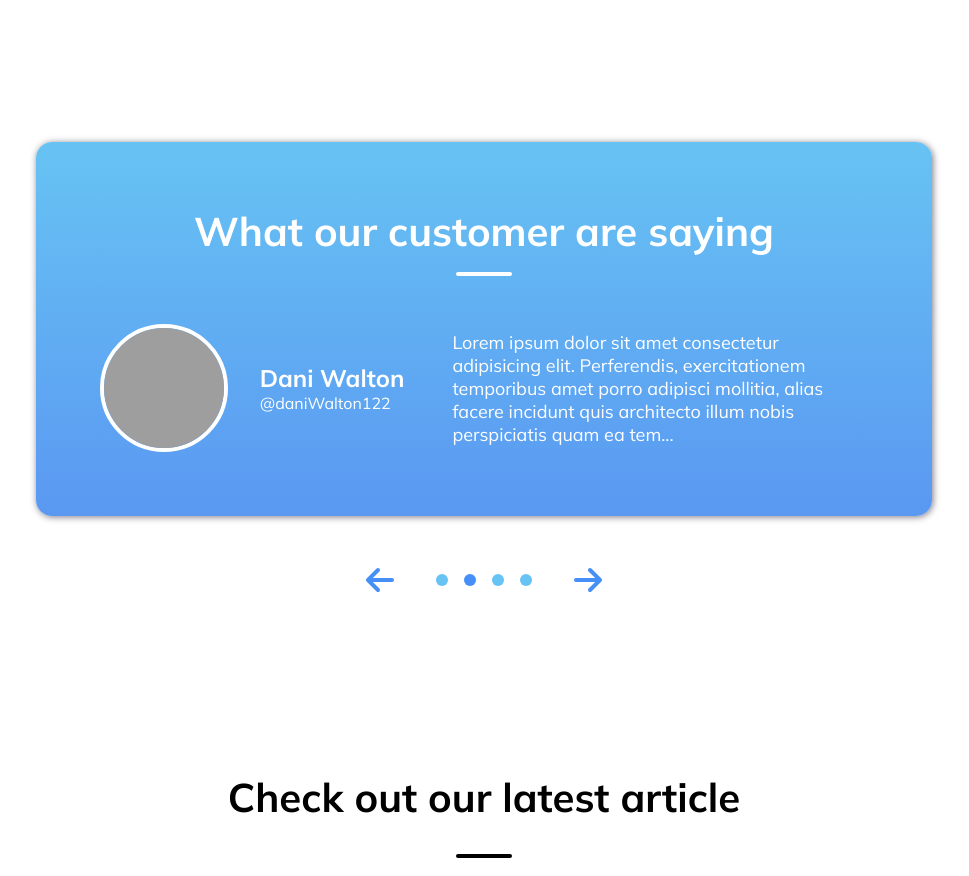
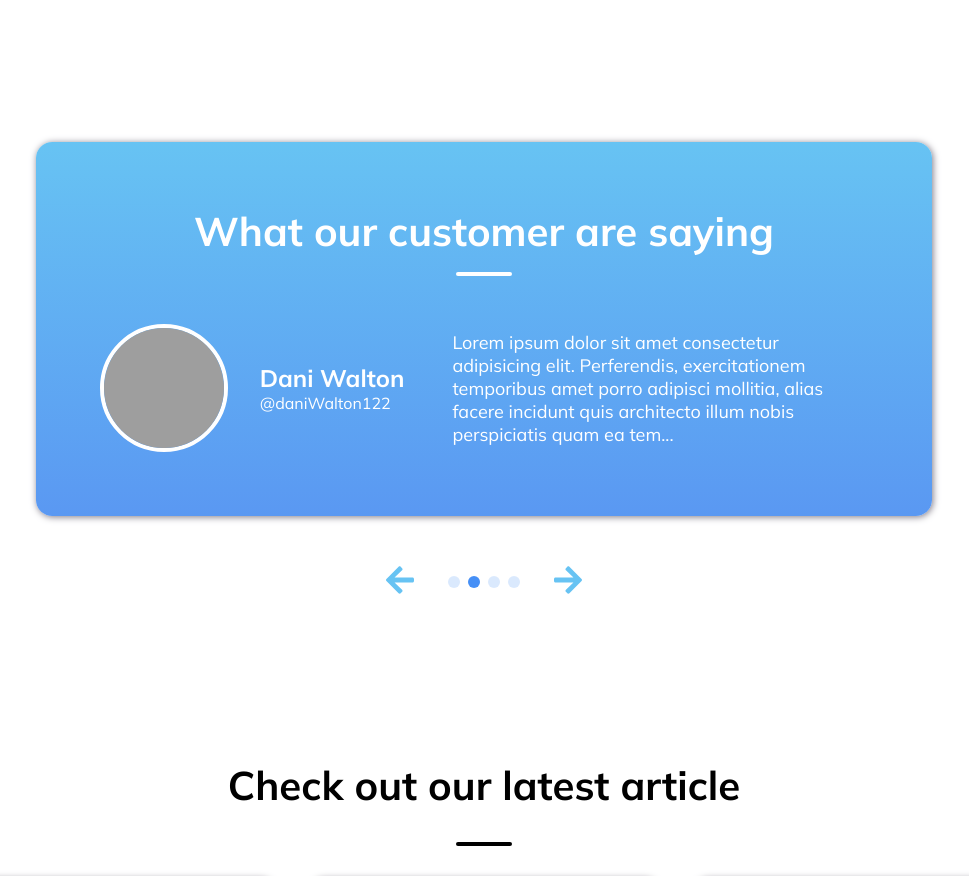
Before and after one commit to wendsondev/trafalgar-landing-page, a React (Vite) app: page / in a window 1280 px wide. Shown: the part 3200-4076 px from the top of the page, without its empty margins (156-1125 px from the left). Built offline with nearby package versions, Linux system fonts and the light colour scheme; grey boxes are pictures that could not be loaded.

Commit message:
add new pedendence swiper and refactoring in TestimonialsBox component.

```diff
--- a/package.json
+++ b/package.json
@@ -10,7 +10,8 @@
     "react": "^17.0.2",
     "react-dom": "^17.0.2",
     "react-icons": "^4.3.1",
-    "react-router-dom": "6"
+    "react-router-dom": "6",
+    "swiper": "^8.1.5"
   },
   "devDependencies": {
     "@types/react": "^17.0.33",
--- a/src/components/Home/TestimonialsBox/index.tsx
+++ b/src/components/Home/TestimonialsBox/index.tsx
@@ -1,50 +1,37 @@
-import { useEffect, useState } from 'react';
 import { testimonials } from '../../../util/testimonialsData';
 import styles from './styles.module.scss';
-import { ImArrowLeft2, ImArrowRight2 } from 'react-icons/im';
+import { Autoplay, Pagination, Keyboard, Navigation } from 'swiper';
+import { Swiper, SwiperSlide } from 'swiper/react';
+import { SwiperButtonControl } from '../../SwiperButtonControl';
 
-export function TestimonialsBox () {
+import "swiper/css";
+import "swiper/css/pagination";
 
-  const [page, setPage] = useState(0)
-  const [isFade, setIsFade] = useState(false);
-  const data = testimonials;
-
-  useEffect(() => {
-    const timer = setInterval(() => {
-      setIsFade(true);
-
-      if(page < data.length - 1){
-        setPage(pageCurrent => pageCurrent + 1 );
-      }
-      else{
-        setPage(0);
-      }
-
-    }, 5000)
-
-    return () => clearInterval(timer);
-
-  }, [page]);
-
-  const handleNextTestimonialPage = () => {
-    if(page > 0){
-      setPage(currentPage => currentPage - 1);
-      setIsFade(true);
-    }
-  }
-
-  const handlePreviousTestimonialPage = () => {
-    if(page < data.length){
-      setPage(currentPage => currentPage + 1);
-      setIsFade(true);
-    }
-  }
+export function TestimonialsBox() {
 
   return (
-    <section className={styles.container}>
-
-      <div className={`${styles.testimonial} ${isFade ? styles.fade : ''}`}
-        onAnimationEnd={() => setIsFade(false)}
+    <Swiper
+      modules={[Keyboard, Pagination, Navigation, Autoplay]}
+      spaceBetween={30}
+      slidesPerView={1}
+      pagination={{
+        clickable: true,
+        el: '.custom-pagination',
+      }}
+      keyboard={{ enabled: true }}
+      loop
+      autoplay={{
+        delay: 5000,
+        waitForTransition: true,
+      }}
+      onSwiper={(swiper) => swiper.pagination.el.classList.remove('swiper-pagination-bullets')}
+    >
+      {
+        testimonials.map((item) => {
+          return (
+            <SwiperSlide key={item.id}>
+              <div className={styles.container}>
+                <div className={styles.testimonial}
                 >
                   <h2>What our customer are saying</h2>
 
@@ -53,56 +40,39 @@ export function TestimonialsBox () {
                   <div className={styles.content}>
 
                     <div className={styles.userInfo}>
-            <img src={data[page].user.imgUrl} alt={data[page].user.name} />
+                      <img src={item.user.imgUrl} alt={item.user.name} />
 
                       <div>
-              <strong>{data[page].user.name}</strong>
-              <span>{data[page].user.profession}</span>
+                        <strong>{item.user.name}</strong>
+                        <span>{item.user.profession}</span>
                       </div>
 
                     </div>
 
                     <p>
                       {
-              data[page].testimonial.length > 200
-              ? `${data[page].testimonial.slice(0, 200)}...`
+                        item.testimonial.length > 200
+                          ? `${item.testimonial.slice(0, 200)}...`
 
-              : data[page].testimonial
+                          : item.testimonial
                       }
                     </p>
                   </div>
                 </div>
+              </div>
+            </SwiperSlide>
+          );
+        })
 
-      <nav className={styles.carouselNav}>
-
-        <button
-          disabled={page <= 0 ? true : false}
-          onClick={handleNextTestimonialPage}
-        >
-          <ImArrowLeft2 />
-        </button>
+      }
 
       <div className={styles.controller}>
-          {
-            data.map( item => {
-              return (
-                <span
-                  key={item.id}
-                  onClick={() => setPage(item.id - 1)}
-                  className={item.id - 1 === page ? styles.active : ''}
-                />
-              );
-            })
-          }
+        <SwiperButtonControl type="prev" />
+
+        <div className='custom-pagination' />
+
+        <SwiperButtonControl type="next" />
       </div>
-
-        <button
-          disabled={page >= data.length - 1 ? true : false}
-          onClick={handlePreviousTestimonialPage}
-        >
-          <ImArrowRight2 />
-        </button>
-      </nav>
-    </section>
+    </Swiper>
   );
 }
--- a/src/components/Home/TestimonialsBox/styles.module.scss
+++ b/src/components/Home/TestimonialsBox/styles.module.scss
@@ -5,6 +5,7 @@
   gap: 3rem;
   padding: 1rem;
   overflow: hidden;
+  margin-bottom: 2rem;
 
   .testimonial {
     max-width: 70rem;
@@ -18,27 +19,6 @@
     border-radius: 1rem;
     box-shadow: 1px 1px 7px var(--gray-500);
     background: linear-gradient(var(--blue-200), var(--blue-400));
-
-    &.fade {
-      animation: animationFade .3s ease-in-out;
-    }
-
-    @keyframes animationFade {
-      0% {
-        transform: translateX(12rem);
-        filter: blur(.1rem);
-        opacity: 80%;
-      }
-
-      50% {
-        opacity: 100%;
-        filter: blur(0);
-      }
-
-      100% {
-        transform: translateX(0);
-      }
-    }
 
     h2 {
       font-size: 2.5rem;
@@ -130,23 +110,26 @@
         color: var(--blue-500);
       }
     }
+  }
+}
 
 .controller {
   display: flex;
-      gap: 1rem;
+  justify-content: center;
+  align-items: center;
+  gap: 2rem;
+
+  div {
+    width: auto;
+    display: flex;
+    align-items: center;
+    gap: .5rem;
+  }
 
   span {
     width: .75rem;
     height: .75rem;
-        display: flex;
     border-radius: 9999px;
-        background: var(--blue-200);
-
-        &.active {
     background: var(--blue-500);
   }
 }
-    }
-
-  }
-}
--- a/src/components/Home/index.tsx
+++ b/src/components/Home/index.tsx
@@ -6,7 +6,7 @@ import { ArticleCard } from './ArticleCard';
 import { RefObject, useEffect, useRef } from 'react';
 import { useLocation } from 'react-router-dom';
 
-export function Home () {
+export function Home() {
 
   const homeRef = useRef<HTMLDivElement>(null);
   const findADoctorRef = useRef<HTMLDivElement>(null);
@@ -17,7 +17,7 @@ export function Home () {
   const { hash } = useLocation();
 
   const scrollTo = (ref: RefObject<HTMLDivElement>) => {
-    if(ref.current){
+    if (ref.current) {
       window.scrollTo({
         behavior: 'smooth',
         top: ref.current.offsetTop - 100,
@@ -26,7 +26,7 @@ export function Home () {
   }
 
   useEffect(() => {
-    switch(hash){
+    switch (hash) {
       case '#home':
         scrollTo(homeRef)
         break;
@@ -111,9 +111,9 @@ export function Home () {
         <img src="/illustration_3.png" alt="App" />
       </section>
 
-        <div ref={testimonialsRef}>
+      <section ref={testimonialsRef}>
         <TestimonialsBox />
-        </div>
+      </section>
 
       <section className={styles.aboutUs} ref={aboutUsRef}>
         <h2>Check out our latest article</h2>
--- /dev/null
+++ b/src/components/SwiperButtonControl/index.tsx
@@ -0,0 +1,33 @@
+import { useSwiper } from 'swiper/react';
+import { FaArrowLeft, FaArrowRight } from 'react-icons/fa';
+import styles from './styles.module.scss';
+
+
+type SwiperButtonControlProps = {
+  type: 'next' | 'prev';
+}
+
+export const SwiperButtonControl = ({ type = 'next' }: SwiperButtonControlProps) => {
+  const swiper = useSwiper();
+
+  if (type === 'next') {
+    return (
+      <button
+        className={styles.button}
+        onClick={() => swiper.slideNext()}
+      >
+        <FaArrowRight size={32} />
+      </button>
+    );
+  }
+  else {
+    return (
+      <button
+        className={styles.button}
+        onClick={() => swiper.slidePrev()}
+      >
+        <FaArrowLeft size={32} />
+      </button>
+    );
+  }
+};
--- /dev/null
+++ b/src/components/SwiperButtonControl/styles.module.scss
@@ -0,0 +1,12 @@
+.button {
+  cursor: pointer;
+  border: 0;
+  color: var(--blue-200);
+  background: transparent;
+
+  transition: .3s;
+
+  &:hover {
+    color: var(--blue-500);
+  }
+}
```
Also changed, not shown: src/global.scss (+8 -4 lines), 2 other files (tests, documents, lock files or other folders). Lines whose indentation alone changed are shown as unchanged.
